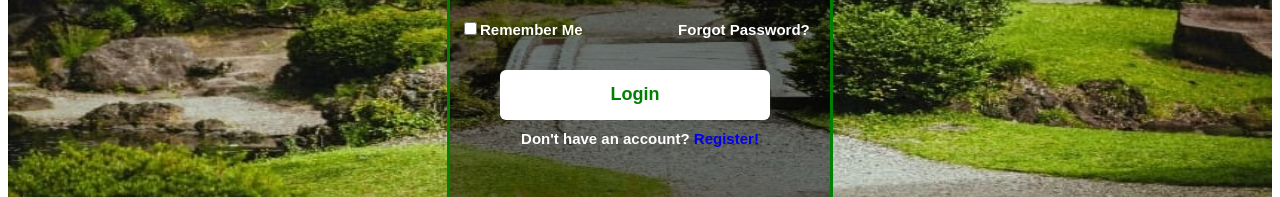
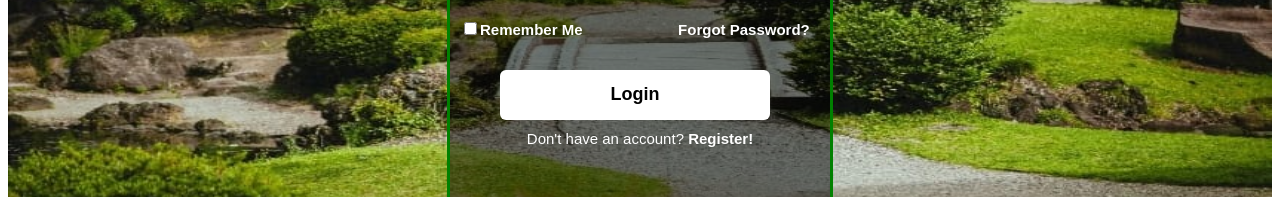
Before and after one commit to BuhleDamane/Login-page, a plain HTML site: page index.html in a window 1280 px wide. Shown: the part 373-570 px from the top of the page. Drawn offline with Linux system fonts and the light colour scheme.

Commit message:
updated index.html and style.css

```diff
--- a/index.html
+++ b/index.html
@@ -4,6 +4,9 @@
     <meta charset="UTF-8">
     <meta name="viewport" content="width=device-width, initial-scale=1.0">
     <title>Login</title>
+    <link rel="preconnect" href="https://fonts.googleapis.com">
+    <link rel="preconnect" href="https://fonts.gstatic.com" crossorigin>
+    <link href="https://fonts.googleapis.com/css2?family=Poppins:ital,wght@0,100;0,200;0,300;0,400;0,500;0,600;0,700;0,800;0,900;1,100;1,200;1,300;1,400;1,500;1,600;1,700;1,800;1,900&display=swap" rel="stylesheet">
     <link rel="stylesheet" href="style.css">
 </head>
 <body>
@@ -29,7 +32,7 @@
 
         </div>
         <p class="register">
-            Don't have an account? <a href="#">Register!</a>
+            Don't have an account? <a href="#" class="register-link">Register!</a>
         </p>
     </div>
 </main>
--- a/style.css
+++ b/style.css
@@ -25,6 +25,7 @@ position: absolute;
 h1{
     margin-left: 135px;
     margin-top: 55px;
+
 }
 .details{
     margin-bottom: 30px;
@@ -57,10 +58,12 @@ h1{
 }
 .remember{
     font-size: 15px;
+    font-weight: 570;
 }
 .forgot-password{
     font-size: 15px;
     margin-left: 90px;
+    font-weight: 550;
 }
 .login-button{
     width: 270px;
@@ -73,12 +76,16 @@ h1{
     border: none;
     font-size: 18px;
     font-weight: 700;
-    color: green;
 }
 p{
     text-align: center;
     font-size: 15px;
+    font-weight: 500;
 }
 a{
     text-decoration: none;
 }
+.register-link{
+    color: white;
+    font-weight: 900;
+}
```
